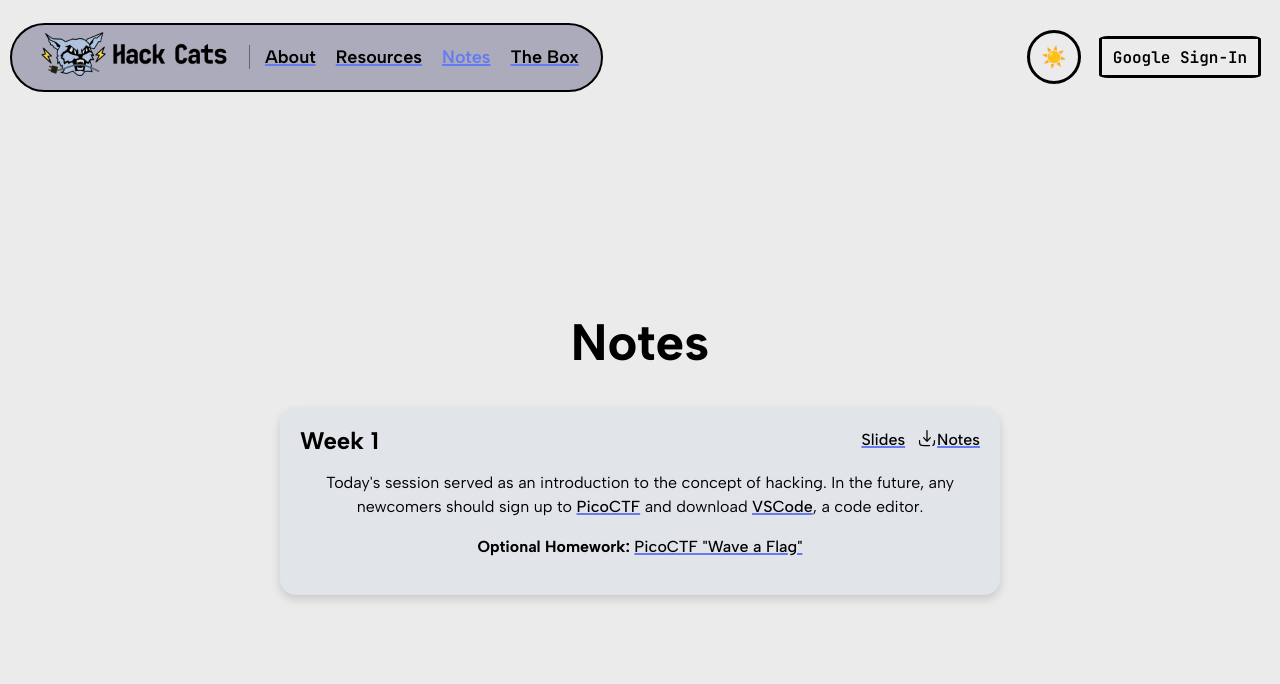
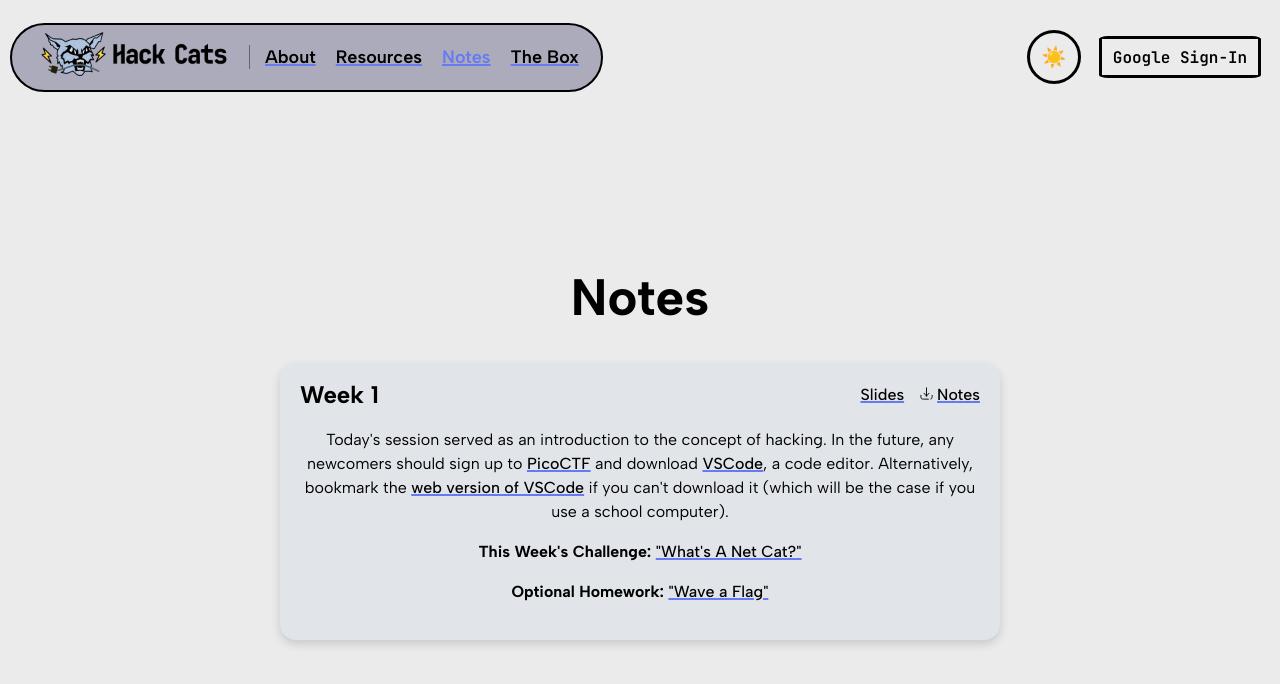
Before and after one commit to scepterb/cyber-cats, a React (Vite) app in the folder client/: page /notes in a window 1280 px wide. Shown: the top 684 px of the page. Built offline with nearby package versions, Linux system fonts and the light colour scheme; no server answers; the HTML template or start-up script is replaced by a standard one.

Commit message:
Add first WeekNote

```diff
--- a/client/src/components/WeekNote.css
+++ b/client/src/components/WeekNote.css
@@ -11,19 +11,6 @@
   justify-content: space-between;
   align-items: center;
 }
-.week-note-title {
-  font-size: 1.5rem;
-  margin: 0;
-}
-.week-note-links a {
-  margin-left: 12px;
-  font-weight: 500;
-}
-
-.week-note-body {
-  margin-top: 12px;
-}
-.week-note-homework {
-  margin-top: 8px;
-  font-style: italic;
-}
+.week-note-title {font-size: 1.5rem; margin: 0;}
+.week-note-links a {margin-left: 15px;}
+.week-note-body {margin-top: 20px;}
--- a/client/src/components/WeekNote.tsx
+++ b/client/src/components/WeekNote.tsx
@@ -6,11 +6,12 @@ type WeekNoteProps = {
   week: string;
   slidesUrl?: string;
   notesUrl?: string;
-  homework?: ReactNode;    /* in order to import a Tooltip link */
+  challenge?: ReactNode;     /* in order to import a Tooltip link */
+  homework?: ReactNode;
   children: ReactNode;
 };
 
-export default function WeekNote({color, week, slidesUrl, notesUrl, homework, children}: WeekNoteProps) {
+export default function WeekNote({color, week, slidesUrl, challenge, notesUrl, homework, children}: WeekNoteProps) {
   return (
     <div className="week-note" style={{ background: `${color}`}}>
 
@@ -28,6 +29,9 @@ export default function WeekNote({color, week, slidesUrl, notesUrl, homework, ch
 
       <div className="week-note-body">
         <p>{children}</p>
+        {challenge && (
+          <p><strong>This Week's Challenge:</strong> {challenge}</p>
+        )}
         {homework && (
           <p><strong>Optional Homework:</strong> {homework}</p>
         )}
--- a/client/src/index.css
+++ b/client/src/index.css
@@ -48,8 +48,8 @@ a:hover {
 }
 :root[data-theme="dark"] a[download]::before {content: url(./assets/download-dark.svg)}
 :root[data-theme="light"] a[download]::before {content: url(./assets/download-light.svg)}
-/* align icon vertically */
-a[download]:before {display: inline-block; vertical-align: middle;}
+/* align icon */
+a[download]::before {vertical-align: middle; padding-right: 3px;}
 
 .tooltip {
   background: var(--text);
--- a/client/src/pages/Notes.tsx
+++ b/client/src/pages/Notes.tsx
@@ -11,13 +11,15 @@ export default function Notes() {
       </div>
       <WeekNote
         week="1"
-        slidesUrl="docs.google.com/presentation/d/1fCPHNNWUVKwPYNQxonIsIsty3eXWMmd2CEUM702oBqY/edit?slide=id.g37d90c9164f_0_58#slide=id.g37d90c9164f_0_58"
-        notesUrl="../notes/Week-1.md"
-        homework={<TooltipLink tooltip="play.picoctf.org" href="https://play.picoctf.org/playlists/18?m=153">PicoCTF "Wave a Flag"</TooltipLink>}
+        slidesUrl="https://docs.google.com/presentation/d/1fCPHNNWUVKwPYNQxonIsIsty3eXWMmd2CEUM702oBqY/"
+        notesUrl="./notes/Week-1.md"
+        challenge={<TooltipLink href="https://play.picoctf.org/playlists/18?m=148" tooltip="play.picoctf.org">"What's A Net Cat?"</TooltipLink>}
+        homework={<TooltipLink tooltip="play.picoctf.org" href="https://play.picoctf.org/playlists/18?m=153">"Wave a Flag"</TooltipLink>}
         color="#B6C5DF30"
       >
         Today's session served as an introduction to the concept of hacking.
         In the future, any newcomers should sign up to <TooltipLink href="picoctf.org" tooltip="picoctf.org">PicoCTF</TooltipLink> and download <TooltipLink href="https://code.visualstudio.com/download" tooltip="visualstudio.com">VSCode</TooltipLink>, a code editor.
+        Alternatively, bookmark the <TooltipLink href="https://vscode.dev/" tooltip="vscode.dev">web version of VSCode</TooltipLink> if you can't download it (which will be the case if you use a school computer).
       </WeekNote>
     </div>
   );
```
Also changed, not shown: client/public/notes/Week-1.md (renamed from client/src/notes/Week-1.md), client/src/assets/download-dark.svg, client/src/assets/download-light.svg.
